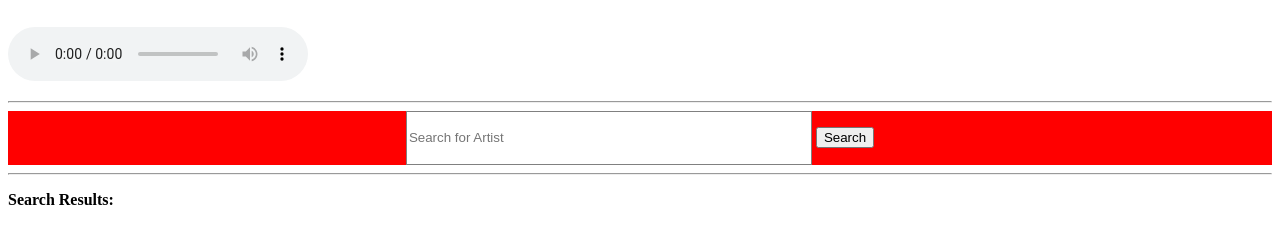
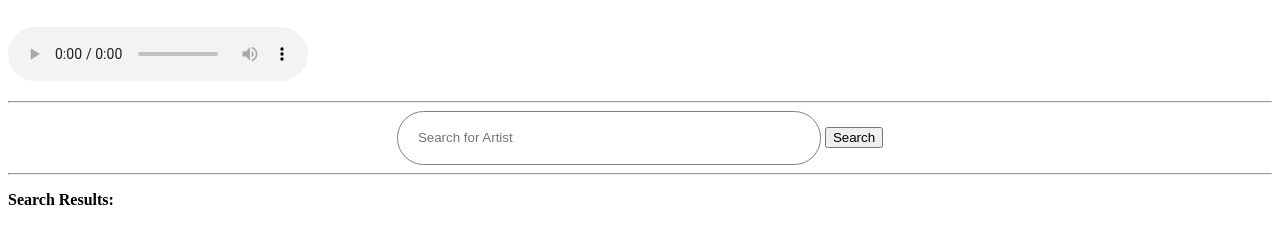
Before and after one commit to Momentum-Team-15/search-with-itunes-Ambryan2, a website: page index.html in a window 1280 px wide. Shown: the part 155-398 px from the top of the page. Drawn offline with Linux system fonts and the light colour scheme.

Commit message:
reducing lines and css styling

```diff
--- a/look.css
+++ b/look.css
@@ -34,10 +34,11 @@
 }
 .searchCont{
     display:flex;
-    background-color: red;
 }
 .inputStyle{
     width: 400px;
     height: 50px;
+    border-radius: 2em;
     border: 1px solid grey;
+    padding-left: 20px;
 }
```
Also changed, not shown: main.js (+0 -8 lines).
